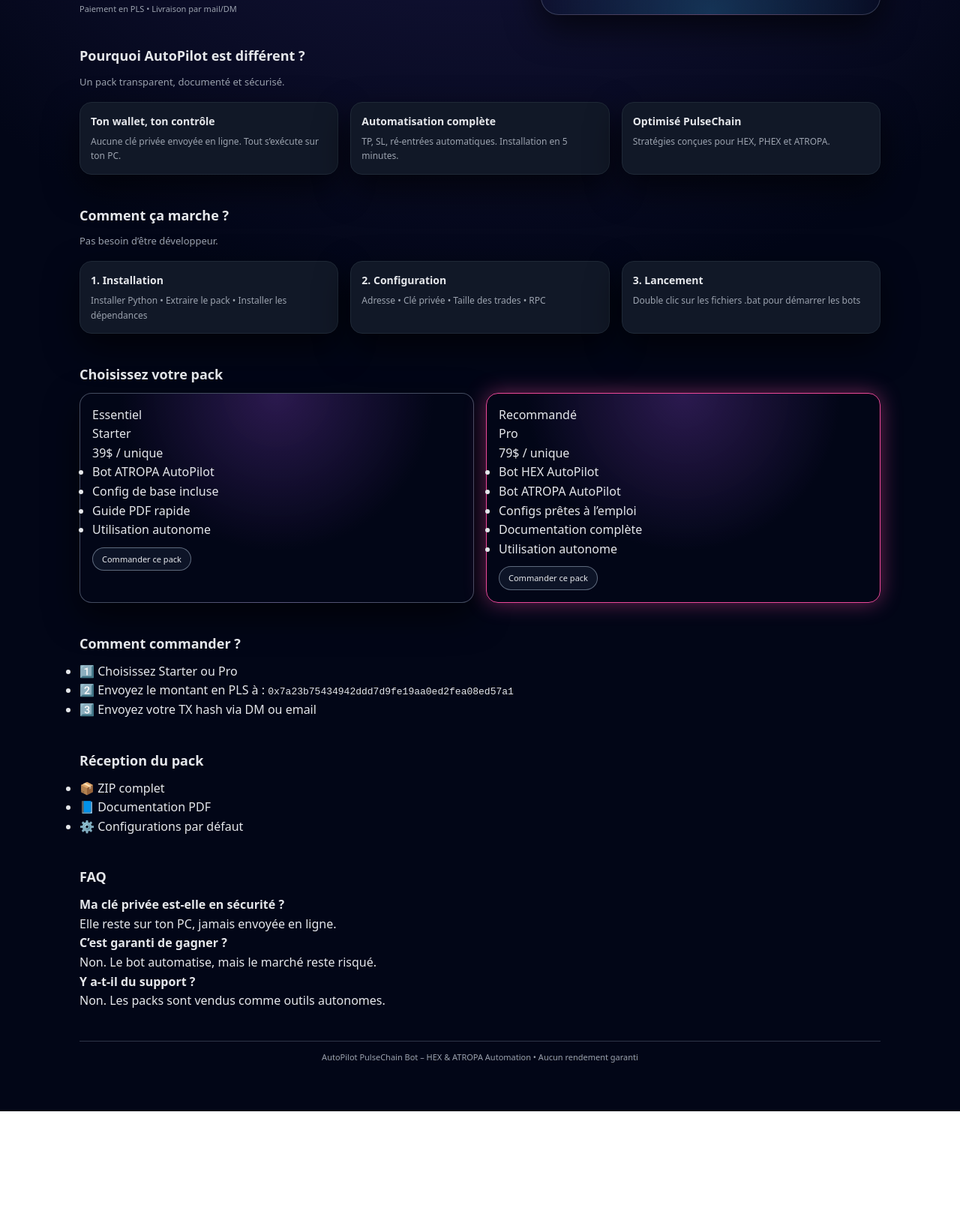
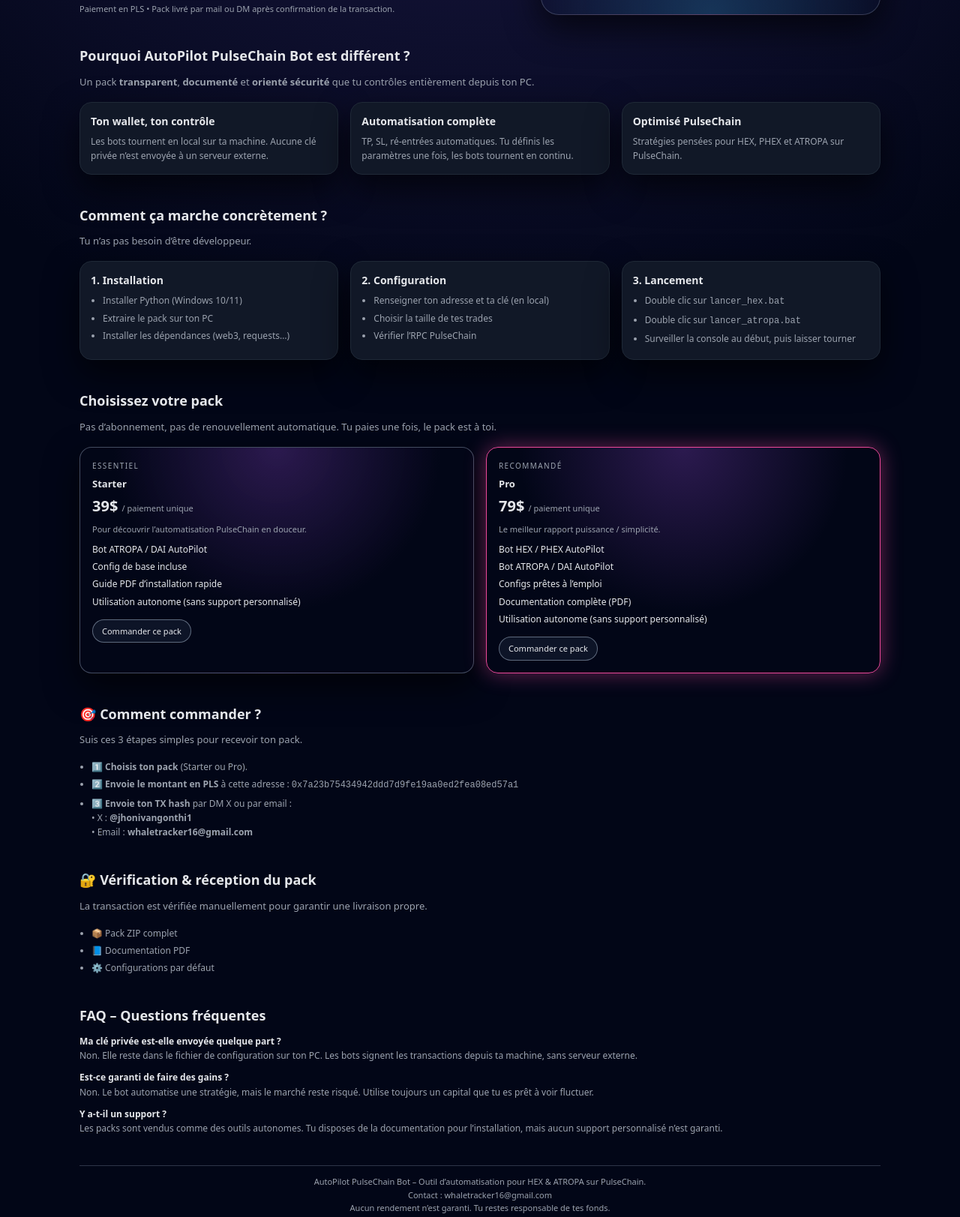
Before and after one commit to whaletrackerio/autopilot-pulsechain, a plain HTML site: page index.html in a window 1280 px wide. Shown: the part 535-2158 px from the top of the page at 75% size. Before the commit the page ends 2017 px from the top, so only its background shows below. Drawn offline with Linux system fonts and the light colour scheme.

Commit message:
Update index.html

```diff
--- a/index.html
+++ b/index.html
@@ -143,16 +143,19 @@
       background:linear-gradient(120deg,#ec4899,#a855f7,#22d3ee);
       color:#f9fafb; box-shadow:0 14px 30px rgba(0,0,0,0.6);
     }
+    .btn-x:hover { opacity:0.9; }
 
     .btn-gmail {
       border:1px solid rgba(148,163,184,0.4);
       color:var(--muted); background:rgba(15,23,42,0.7);
     }
+    .btn-gmail:hover { border-color:#a5b4fc; color:#a5b4fc; }
 
     .btn-copy {
       border:1px dashed rgba(148,163,184,0.5);
       color:#e5e7eb; font-size:12px; padding:8px 16px;
     }
+    .btn-copy:hover { border-color:#e5e7eb; }
 
     .hero-note { margin-top:4px; font-size:11px; color:var(--muted); }
 
@@ -167,29 +170,49 @@
       padding:18px 16px;
     }
 
-    /* SECTION TITLES */
+    .hero-right-title { font-size:14px; font-weight:600; margin-bottom:4px; }
+    .hero-right-sub { font-size:11px; color:var(--muted); margin-bottom:12px; }
+
+    .hero-metrics {
+      margin-top: 4px;
+      display: grid;
+      grid-template-columns: repeat(2, minmax(0, 1fr));
+      gap: 12px;
+      font-size: 13px;
+    }
+
+    .hero-metrics div b {
+      display:block;
+      margin-bottom:4px;
+    }
+
     section { margin-bottom:40px; }
     h2.section-title { font-size:18px; margin-bottom:10px; }
     .section-sub { font-size:13px; color:var(--muted); margin-bottom:16px; }
 
-    /* GRID */
     .grid-3 {
       display:grid; gap:16px;
       grid-template-columns:repeat(3,minmax(0,1fr));
     }
     @media (max-width:900px){ .grid-3{ grid-template-columns:1fr; } }
 
-    /* CARDS */
     .card {
       background:var(--card); border-radius:var(--radius-lg);
       padding:14px; border:1px solid var(--border);
       box-shadow:var(--shadow-soft);
+      font-size:13px;
     }
 
     .card h3 { font-size:14px; margin-bottom:6px; }
     .card p { font-size:12px; color:var(--muted); }
 
-    /* PRICING */
+    .list {
+      font-size:12px; color:var(--muted);
+      padding-left:16px;
+    }
+    .list li { margin-bottom:4px; }
+
+    /* Pricing */
     .pricing {
       display:grid;
       grid-template-columns:repeat(2,minmax(0,1fr));
@@ -203,11 +226,43 @@
       border:1px solid rgba(148,163,184,0.45);
       padding:16px;
       box-shadow:var(--shadow-soft);
+      font-size:13px;
     }
 
     .price-card.pro {
       border-color:var(--accent-strong);
       box-shadow:0 0 28px rgba(236,72,153,0.45);
+    }
+
+    .price-badge {
+      font-size:10px; text-transform:uppercase;
+      color:var(--muted); letter-spacing:0.14em;
+      margin-bottom:6px;
+    }
+
+    .price-name { font-weight:600; margin-bottom:4px; }
+
+    .price {
+      font-size:20px; font-weight:700; margin-bottom:6px;
+    }
+    .price span.per {
+      font-size:11px; font-weight:400; color:var(--muted);
+    }
+
+    .price-desc {
+      font-size:11px; color:var(--muted); margin-bottom:8px;
+    }
+
+    .price-list {
+      list-style: none;
+      padding-left: 0;
+      margin: 8px 0 0;
+      font-size: 12px;
+      color: var(--text);
+    }
+
+    .price-list li {
+      margin-bottom: 4px;
     }
 
     .price-order {
@@ -218,7 +273,17 @@
       margin-top:10px;
       background:rgba(15,23,42,0.9);
       font-size:11px;
+      text-decoration:none;
+      color:var(--text);
     }
+
+    .price-order:hover {
+      border-color:#a5b4fc;
+      color:#a5b4fc;
+    }
+
+    .faq-item { margin-bottom:10px; font-size:12px; }
+    .faq-a { color:var(--muted); }
 
     footer {
       margin-top:40px;
@@ -235,7 +300,7 @@
     <!-- HEADER -->
     <header>
       <div class="brand">
-        <img src="logo.png" class="brand-logo-img" alt="logo" />
+        <img src="logo.png" class="brand-logo-img" alt="AutoPilot PulseChain Bot" />
         <div>
           <div class="brand-text-title">AutoPilot PulseChain Bot</div>
           <div class="brand-text-sub">HEX • ATROPA • PLS</div>
@@ -250,7 +315,10 @@
     <!-- HERO -->
     <section class="hero">
       <div class="hero-left">
-        <h1>Ton trading <span class="gradient-text">PulseChain</span><br/> passe enfin en pilote automatique.</h1>
+        <h1>
+          Ton trading <span class="gradient-text">PulseChain</span><br/>
+          passe enfin en pilote automatique.
+        </h1>
 
         <p class="hero-sub">
           AutoPilot PulseChain Bot automatise tes stratégies sur HEX et ATROPA :
@@ -266,25 +334,38 @@
         </div>
 
         <div class="hero-cta">
-          <a class="btn-x" href="https://x.com/jhonivangonthi1" target="_blank">⚡ Commander via X (DM)</a>
+          <a class="btn-x" href="https://x.com/jhonivangonthi1" target="_blank" rel="noopener noreferrer">
+            ⚡ Commander via X (DM)
+          </a>
           <a class="btn-gmail"
-             href="https://mail.google.com/mail/?view=cm&fs=1&to=whaletracker16@gmail.com">📩 Commander par Gmail</a>
-          <button class="btn-copy" onclick="copyEmail()">📋 Copier l’adresse email</button>
+             href="https://mail.google.com/mail/?view=cm&fs=1&to=whaletracker16@gmail.com&su=Commande%20AutoPilot%20PulseChain%20Bot&body=Salut,%20je%20veux%20commander%20un%20pack%20AutoPilot%20PulseChain%20Bot.%0A%0AMon%20TX%20hash%20:%0A"
+             target="_blank" rel="noopener noreferrer">
+            📩 Commander par Gmail
+          </a>
+          <button class="btn-copy" type="button" onclick="copyEmail()">
+            📋 Copier l’adresse email
+          </button>
         </div>
 
-        <div class="hero-note">Paiement en PLS • Livraison par mail/DM</div>
+        <div class="hero-note">
+          Paiement en PLS • Pack livré par mail ou DM après confirmation de la transaction.
+        </div>
       </div>
 
       <div class="hero-right">
         <div class="hero-right-title">Vue rapide du système</div>
-        <div class="hero-right-sub">Deux bots, une seule logique.</div>
+        <div class="hero-right-sub">Deux bots, une seule logique : faire travailler ton sac à ta place.</div>
 
         <div class="hero-metrics">
           <div>
-            <b>HEX / PHEX</b><br>TP +0,35%<br>SL −0,30%
+            <b>HEX / PHEX</b>
+            TP +0,35%<br/>
+            SL −0,30%
           </div>
           <div>
-            <b>ATROPA / DAI</b><br>TP +0,35%<br>Mode turbo
+            <b>ATROPA / DAI</b>
+            TP +0,35%<br/>
+            Mode turbo
           </div>
         </div>
       </div>
@@ -292,107 +373,137 @@
 
     <!-- POURQUOI -->
     <section>
-      <h2 class="section-title">Pourquoi AutoPilot est différent ?</h2>
-      <p class="section-sub">Un pack transparent, documenté et sécurisé.</p>
+      <h2 class="section-title">Pourquoi AutoPilot PulseChain Bot est différent ?</h2>
+      <p class="section-sub">
+        Un pack <b>transparent</b>, <b>documenté</b> et <b>orienté sécurité</b> que tu contrôles entièrement depuis ton PC.
+      </p>
 
       <div class="grid-3">
         <div class="card">
           <h3>Ton wallet, ton contrôle</h3>
-          <p>Aucune clé privée envoyée en ligne. Tout s’exécute sur ton PC.</p>
+          <p>Les bots tournent en local sur ta machine. Aucune clé privée n’est envoyée à un serveur externe.</p>
         </div>
-
         <div class="card">
           <h3>Automatisation complète</h3>
-          <p>TP, SL, ré-entrées automatiques. Installation en 5 minutes.</p>
+          <p>TP, SL, ré-entrées automatiques. Tu définis les paramètres une fois, les bots tournent en continu.</p>
         </div>
-
         <div class="card">
           <h3>Optimisé PulseChain</h3>
-          <p>Stratégies conçues pour HEX, PHEX et ATROPA.</p>
+          <p>Stratégies pensées pour HEX, PHEX et ATROPA sur PulseChain.</p>
         </div>
       </div>
     </section>
 
     <!-- COMMENT ÇA MARCHE -->
     <section>
-      <h2 class="section-title">Comment ça marche ?</h2>
-      <p class="section-sub">Pas besoin d’être développeur.</p>
+      <h2 class="section-title">Comment ça marche concrètement ?</h2>
+      <p class="section-sub">Tu n’as pas besoin d’être développeur.</p>
 
       <div class="grid-3">
         <div class="card">
           <h3>1. Installation</h3>
-          <p>Installer Python • Extraire le pack • Installer les dépendances</p>
+          <ul class="list">
+            <li>Installer Python (Windows 10/11)</li>
+            <li>Extraire le pack sur ton PC</li>
+            <li>Installer les dépendances (web3, requests…)</li>
+          </ul>
         </div>
         <div class="card">
           <h3>2. Configuration</h3>
-          <p>Adresse • Clé privée • Taille des trades • RPC</p>
+          <ul class="list">
+            <li>Renseigner ton adresse et ta clé (en local)</li>
+            <li>Choisir la taille de tes trades</li>
+            <li>Vérifier l’RPC PulseChain</li>
+          </ul>
         </div>
         <div class="card">
           <h3>3. Lancement</h3>
-          <p>Double clic sur les fichiers .bat pour démarrer les bots</p>
+          <ul class="list">
+            <li>Double clic sur <code>lancer_hex.bat</code></li>
+            <li>Double clic sur <code>lancer_atropa.bat</code></li>
+            <li>Surveiller la console au début, puis laisser tourner</li>
+          </ul>
         </div>
       </div>
     </section>
 
-    <!-- PRICING -->
+    <!-- PACKS -->
     <section>
       <h2 class="section-title">Choisissez votre pack</h2>
+      <p class="section-sub">
+        Pas d’abonnement, pas de renouvellement automatique. Tu paies une fois, le pack est à toi.
+      </p>
 
       <div class="pricing">
         <!-- STARTER -->
         <div class="price-card">
           <div class="price-badge">Essentiel</div>
           <div class="price-name">Starter</div>
-          <div class="price">39$ <span class="per">/ unique</span></div>
+          <div class="price">39$ <span class="per">/ paiement unique</span></div>
+          <p class="price-desc">Pour découvrir l’automatisation PulseChain en douceur.</p>
 
           <ul class="price-list">
-            <li>Bot ATROPA AutoPilot</li>
+            <li>Bot ATROPA / DAI AutoPilot</li>
             <li>Config de base incluse</li>
-            <li>Guide PDF rapide</li>
-            <li>Utilisation autonome</li>
+            <li>Guide PDF d’installation rapide</li>
+            <li>Utilisation autonome (sans support personnalisé)</li>
           </ul>
 
-          <a class="price-order" href="mailto:whaletracker16@gmail.com">Commander ce pack</a>
+          <a class="price-order"
+             href="mailto:whaletracker16@gmail.com?subject=Commande%20Pack%20Starter%20(39$)&body=Salut,%20je%20veux%20commander%20le%20Pack%20Starter%20(39$).%0A%0AMon%20TX%20hash%20:%0A">
+            Commander ce pack
+          </a>
         </div>
 
         <!-- PRO -->
         <div class="price-card pro">
           <div class="price-badge">Recommandé</div>
           <div class="price-name">Pro</div>
-          <div class="price">79$ <span class="per">/ unique</span></div>
+          <div class="price">79$ <span class="per">/ paiement unique</span></div>
+          <p class="price-desc">Le meilleur rapport puissance / simplicité.</p>
 
           <ul class="price-list">
-            <li>Bot HEX AutoPilot</li>
-            <li>Bot ATROPA AutoPilot</li>
+            <li>Bot HEX / PHEX AutoPilot</li>
+            <li>Bot ATROPA / DAI AutoPilot</li>
             <li>Configs prêtes à l’emploi</li>
-            <li>Documentation complète</li>
-            <li>Utilisation autonome</li>
+            <li>Documentation complète (PDF)</li>
+            <li>Utilisation autonome (sans support personnalisé)</li>
           </ul>
 
-          <a class="price-order" href="mailto:whaletracker16@gmail.com">Commander ce pack</a>
+          <a class="price-order"
+             href="mailto:whaletracker16@gmail.com?subject=Commande%20Pack%20Pro%20(79$)&body=Salut,%20je%20veux%20commander%20le%20Pack%20Pro%20(79$).%0A%0AMon%20TX%20hash%20:%0A">
+            Commander ce pack
+          </a>
         </div>
       </div>
     </section>
 
     <!-- COMMENT COMMANDER -->
     <section>
-      <h2 class="section-title">Comment commander ?</h2>
-
+      <h2 class="section-title">🎯 Comment commander ?</h2>
+      <p class="section-sub">
+        Suis ces 3 étapes simples pour recevoir ton pack.
+      </p>
       <ul class="list">
-        <li>1️⃣ Choisissez Starter ou Pro</li>
-        <li>2️⃣ Envoyez le montant en PLS à :
+        <li><b>1️⃣ Choisis ton pack</b> (Starter ou Pro).</li>
+        <li><b>2️⃣ Envoie le montant en PLS</b> à cette adresse :
           <code>0x7a23b75434942ddd7d9fe19aa0ed2fea08ed57a1</code>
         </li>
-        <li>3️⃣ Envoyez votre TX hash via DM ou email</li>
+        <li><b>3️⃣ Envoie ton TX hash</b> par DM X ou par email :
+          <br/>• X : <b>@jhonivangonthi1</b>
+          <br/>• Email : <b>whaletracker16@gmail.com</b>
+        </li>
       </ul>
     </section>
 
     <!-- LIVRAISON -->
     <section>
-      <h2 class="section-title">Réception du pack</h2>
-
+      <h2 class="section-title">🔐 Vérification & réception du pack</h2>
+      <p class="section-sub">
+        La transaction est vérifiée manuellement pour garantir une livraison propre.
+      </p>
       <ul class="list">
-        <li>📦 ZIP complet</li>
+        <li>📦 Pack ZIP complet</li>
         <li>📘 Documentation PDF</li>
         <li>⚙️ Configurations par défaut</li>
       </ul>
@@ -400,26 +511,37 @@
 
     <!-- FAQ -->
     <section>
-      <h2 class="section-title">FAQ</h2>
+      <h2 class="section-title">FAQ – Questions fréquentes</h2>
 
       <div class="faq-item">
-        <b>Ma clé privée est-elle en sécurité ?</b>
-        <p class="faq-a">Elle reste sur ton PC, jamais envoyée en ligne.</p>
+        <b>Ma clé privée est-elle envoyée quelque part ?</b>
+        <p class="faq-a">
+          Non. Elle reste dans le fichier de configuration sur ton PC. Les bots signent les transactions
+          depuis ta machine, sans serveur externe.
+        </p>
       </div>
 
       <div class="faq-item">
-        <b>C’est garanti de gagner ?</b>
-        <p class="faq-a">Non. Le bot automatise, mais le marché reste risqué.</p>
+        <b>Est-ce garanti de faire des gains ?</b>
+        <p class="faq-a">
+          Non. Le bot automatise une stratégie, mais le marché reste risqué.
+          Utilise toujours un capital que tu es prêt à voir fluctuer.
+        </p>
       </div>
 
       <div class="faq-item">
-        <b>Y a-t-il du support ?</b>
-        <p class="faq-a">Non. Les packs sont vendus comme outils autonomes.</p>
+        <b>Y a-t-il un support ?</b>
+        <p class="faq-a">
+          Les packs sont vendus comme des outils autonomes. Tu disposes de la documentation pour l’installation,
+          mais aucun support personnalisé n’est garanti.
+        </p>
       </div>
     </section>
 
     <footer>
-      AutoPilot PulseChain Bot – HEX & ATROPA Automation • Aucun rendement garanti
+      AutoPilot PulseChain Bot – Outil d’automatisation pour HEX & ATROPA sur PulseChain.<br/>
+      Contact : <a href="mailto:whaletracker16@gmail.com">whaletracker16@gmail.com</a><br/>
+      Aucun rendement n’est garanti. Tu restes responsable de tes fonds.
     </footer>
   </div>
 
@@ -427,13 +549,26 @@
     const PLS_ADDRESS = '0x7a23b75434942ddd7d9fe19aa0ed2fea08ed57a1';
 
     function copyEmail() {
-      navigator.clipboard.writeText('whaletracker16@gmail.com');
-      alert("Email copié !");
+      const email = 'whaletracker16@gmail.com';
+      if (navigator.clipboard && navigator.clipboard.writeText) {
+        navigator.clipboard.writeText(email).then(
+          () => alert('Adresse email copiée : ' + email),
+          () => alert('Adresse email : ' + email)
+        );
+      } else {
+        alert('Adresse email : ' + email);
+      }
     }
 
     function copyAddress() {
-      navigator.clipboard.writeText(PLS_ADDRESS);
-      alert("Adresse PLS copiée !");
+      if (navigator.clipboard && navigator.clipboard.writeText) {
+        navigator.clipboard.writeText(PLS_ADDRESS).then(
+          () => alert('Adresse PLS copiée : ' + PLS_ADDRESS),
+          () => alert('Adresse PLS : ' + PLS_ADDRESS)
+        );
+      } else {
+        alert('Adresse PLS : ' + PLS_ADDRESS);
+      }
     }
   </script>
 </body>
```
